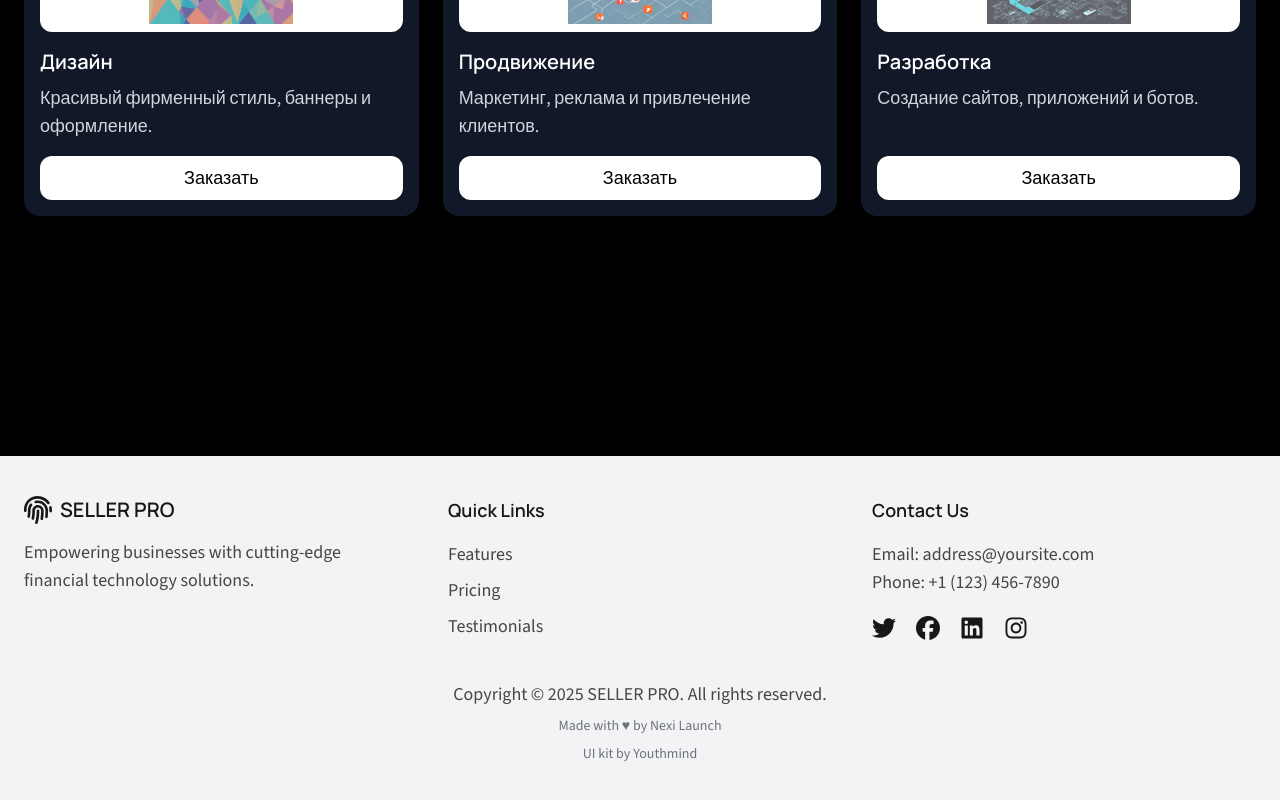
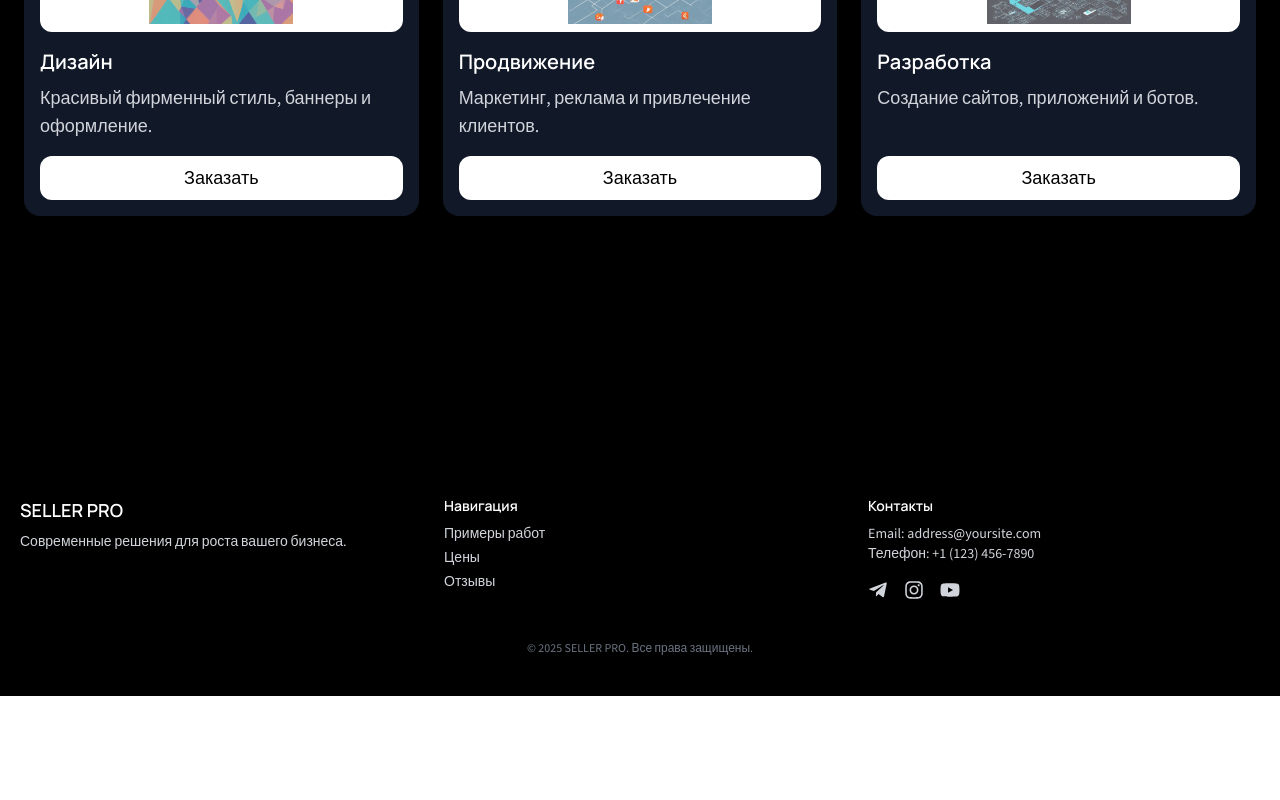
Before and after one commit to arturanikeev1-lgtm/finwise-saas-landing-pag, a Next.js app: page / in a window 1280 px wide. Shown: the part 344-1144 px from the top of the page. After the commit the page ends 1040 px from the top, so only its background shows below. Built offline with nearby package versions, Linux system fonts and the light colour scheme.

Commit message:
Update Footer.tsx

```diff
--- a/src/components/Footer.tsx
+++ b/src/components/Footer.tsx
@@ -1,66 +1,65 @@
-import Link from 'next/link';
-import React from 'react';
-import { FaFingerprint } from 'react-icons/fa';
+import Container from './Container';
+import { FaTelegramPlane, FaInstagram, FaYoutube } from 'react-icons/fa';
 
-import { siteDetails } from '@/data/siteDetails';
-import { footerDetails } from '@/data/footer';
-import { getPlatformIconByName } from '@/utils';
+const Footer = () => {
+  return (
+    <footer className="bg-black text-gray-300 py-10">
+      <Container className="grid grid-cols-1 md:grid-cols-3 gap-8 text-sm">
+        {/* Бренд */}
+        <div>
+          <h2 className="text-white text-lg font-semibold mb-2">SELLER PRO</h2>
+          <p>Современные решения для роста вашего бизнеса.</p>
+        </div>
 
-const Footer: React.FC = () => {
-    return (
-        <footer className="bg-hero-background text-foreground py-10">
-            <div className="max-w-7xl w-full mx-auto px-6 grid grid-cols-1 md:grid-cols-3 gap-10">
+        {/* Быстрые ссылки */}
         <div>
-                    <Link href="/" className="flex items-center gap-2">
-                        <FaFingerprint className="min-w-fit w-5 h-5 md:w-7 md:h-7" />
-                        <h3 className="manrope text-xl font-semibold cursor-pointer">
-                            {siteDetails.siteName}
-                        </h3>
-                    </Link>
-                    <p className="mt-3.5 text-foreground-accent">
-                        {footerDetails.subheading}
-                    </p>
-                </div>
-                <div>
-                    <h4 className="text-lg font-semibold mb-4">Quick Links</h4>
-                    <ul className="text-foreground-accent">
-                        {footerDetails.quickLinks.map(link => (
-                            <li key={link.text} className="mb-2">
-                                <Link href={link.url} className="hover:text-foreground">{link.text}</Link>
-                            </li>
-                        ))}
+          <h3 className="text-white font-semibold mb-2">Навигация</h3>
+          <ul className="space-y-1">
+            <li><a href="#portfolio" className="hover:text-white">Примеры работ</a></li>
+            <li><a href="#pricing" className="hover:text-white">Цены</a></li>
+            <li><a href="#testimonials" className="hover:text-white">Отзывы</a></li>
           </ul>
         </div>
+
+        {/* Контакты и соцсети */}
         <div>
-                    <h4 className="text-lg font-semibold mb-4">Contact Us</h4>
-
-                    {footerDetails.email && <a href={`mailto:${footerDetails.email}`}  className="block text-foreground-accent hover:text-foreground">Email: {footerDetails.email}</a>}
-
-                    {footerDetails.telephone && <a href={`tel:${footerDetails.telephone}`} className="block text-foreground-accent hover:text-foreground">Phone: {footerDetails.telephone}</a>}
-
-                    {footerDetails.socials && (
-                        <div className="mt-5 flex items-center gap-5 flex-wrap">
-                            {Object.keys(footerDetails.socials).map(platformName => {
-                                if (platformName && footerDetails.socials[platformName]) {
-                                    return (
-                                        <Link
-                                            href={footerDetails.socials[platformName]}
-                                            key={platformName}
-                                            aria-label={platformName}
+          <h3 className="text-white font-semibold mb-2">Контакты</h3>
+          <p>Email: address@yoursite.com</p>
+          <p>Телефон: +1 (123) 456-7890</p>
+          <div className="flex gap-4 mt-4 text-xl">
+            <a
+              href="https://t.me/sellerprotop"
+              target="_blank"
+              rel="noopener noreferrer"
+              className="hover:text-white"
+              aria-label="Telegram"
             >
-                                            {getPlatformIconByName(platformName)}
-                                        </Link>
-                                    )
-                                }
-                            })}
-                        </div>
-                    )}
+              <FaTelegramPlane />
+            </a>
+            <a
+              href="https://instagram.com"
+              target="_blank"
+              rel="noopener noreferrer"
+              className="hover:text-white"
+              aria-label="Instagram"
+            >
+              <FaInstagram />
+            </a>
+            <a
+              href="https://youtube.com/@pro.seller.global?si=v1CivTUTsX9BCLVZ"
+              target="_blank"
+              rel="noopener noreferrer"
+              className="hover:text-white"
+              aria-label="YouTube"
+            >
+              <FaYoutube />
+            </a>
           </div>
         </div>
-            <div className="mt-8 md:text-center text-foreground-accent px-6">
-                <p>Copyright &copy; {new Date().getFullYear()} {siteDetails.siteName}. All rights reserved.</p>
-                <p className="text-sm mt-2 text-gray-500">Made with &hearts; by <a href="https://nexilaunch.com" target="_blank">Nexi Launch</a></p>
-                <p className="text-sm mt-2 text-gray-500">UI kit by <a href="https://ui8.net/youthmind/products/fintech-finance-mobile-app-ui-kit" target="_blank">Youthmind</a></p>
+      </Container>
+
+      <div className="text-center text-gray-500 text-xs mt-10">
+        © 2025 SELLER PRO. Все права защищены.
       </div>
     </footer>
   );
```
Lines whose indentation alone changed are shown as unchanged.
